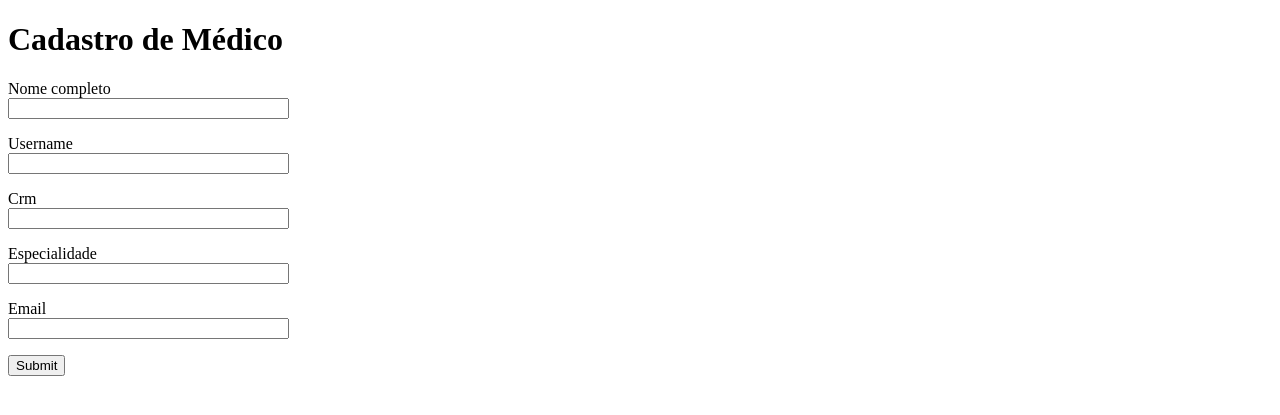
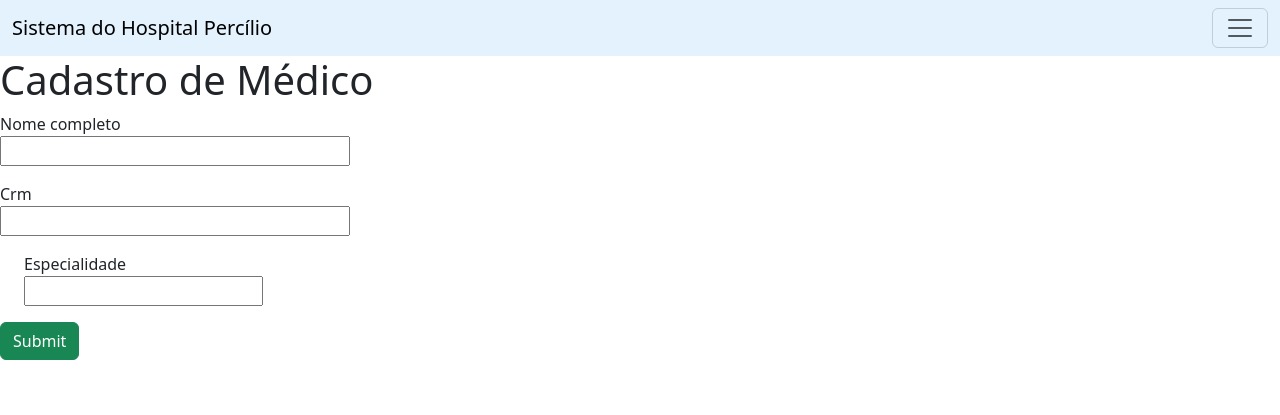
Before and after one commit to VitoriaBrandao23/Lista-Flask, a Python web app: template projeto_exercicio_flask/app/templates/medico_form.html in a window 1280 px wide. Shown: the top 415 px of the page. Run offline with Jinja, Linux system fonts and the light colour scheme; the template is opened without the code that fills it, so the values that code supplies are empty, except form fields; form fields are guessed from the names that the template uses.

Commit message:
templates com brootstrap em andamento

```diff
--- a/projeto_exercicio_flask/app/forms/medico_form.py
+++ b/projeto_exercicio_flask/app/forms/medico_form.py
@@ -15,10 +15,8 @@ especialidades = ['Cardiologia', 'Dermatologia',
 
 class MedicoForm(FlaskForm):
     nome_completo = StringField('Nome Completo', validators=[DataRequired(), Length(min=5, max=100)])
-    username = StringField('Nome de Usuário', validators=[DataRequired(), Length(min=5, max=100)])
     crm = StringField('CRM', validators=[DataRequired(), Length(min=8, max=8)])
     especialidade = SelectField('Especialidade', choices = especialidades)
-    email = EmailField('Email', validators=[DataRequired(), Email()])
     submit = SubmitField('Cadastrar Médico')
 
 class ConfirmaApagarForm(FlaskForm):
--- a/projeto_exercicio_flask/app/routes.py
+++ b/projeto_exercicio_flask/app/routes.py
@@ -6,7 +6,7 @@ from app.controllers.MedicoController import MedicoController
 
 @app.route('/')
 def index():
-    return render_template('index.html')
+    return render_template('base.html')
 
 @app.route('/medicos/novo', methods = ['GET', 'POST'])
 def medicoNovo():
@@ -15,7 +15,7 @@ def medicoNovo():
         sucesso = MedicoController.salvar(formulario)
         if sucesso:
             flash("Médico cadastrado com sucesso!", category="success")
-            return render_template("index.html")
+            return render_template("base.html")
         else:
             flash("Erro ao cadastrar novo médico.", category="error")
             return render_template("medico_form.html", form = formulario)
@@ -42,7 +42,6 @@ def atualizar_medico(id):
 
     return render_template('medico_form.html', form=form, medico=medico)
 
-
 @app.route("/medicos/<int:id>/quero_excluir", methods=["GET"])
 def quero_excluir(id):
     medico = MedicoController.buscar_por_medico(id)
--- a/projeto_exercicio_flask/app/templates/base.html
+++ b/projeto_exercicio_flask/app/templates/base.html
@@ -3,10 +3,36 @@
 <head>
     <meta charset="UTF-8">
     <meta name="viewport" content="width=device-width, initial-scale=1.0">
-    <title>{% block titulo %} {% endblock %}</title>
+
+    <!--importando do bootstrap e font-awesome-->
+    <link rel="stylesheet" href="https://cdn.jsdelivr.net/npm/bootstrap@5.3.0/dist/css/bootstrap.min.css">
+    <link rel="stylesheet" href="https://cdnjs.cloudflare.com/ajax/libs/font-awesome/6.5.0/css/all.min.css">
+
+    <title>{% block titulo %}Hospital Percílio{% endblock %}</title>
 </head>
 <body>
+    <nav class="navbar" style="background-color: #e3f2fd;" data-bs-theme="light">
+        <div class="container-fluid">
+          <a class="navbar-brand" href="#">Sistema do Hospital Percílio</a>
+          <button class="navbar-toggler" type="button" data-bs-toggle="collapse" data-bs-target="#navbarNav" aria-controls="navbarNav" aria-expanded="false" aria-label="Toggle navigation">
+            <span class="navbar-toggler-icon"></span>
+          </button>
+          <div class="collapse navbar-collapse" id="navbarNav">
+            <ul class="navbar-nav">
+              <li class="nav-item">
+                <a class="nav-link active" aria-current="page" href="{{url_for('medicoNovo')}}">Cadastrar Médico</a>
+              </li>
+              <li class="nav-item">
+                <a class="nav-link" href="{{url_for('ver_medicos')}}">Lista de Médicos</a>
+              </li>
+            </ul>
+          </div>
+        </div>
+      </nav>
+
     {% block conteudo %}
     {% endblock %}
+
+    <script src="https://cdn.jsdelivr.net/npm/bootstrap@5.3.0/dist/js/bootstrap.bundle.min.js"></script>
 </body>
 </html>
--- a/projeto_exercicio_flask/app/templates/medico_form.html
+++ b/projeto_exercicio_flask/app/templates/medico_form.html
@@ -4,41 +4,31 @@
 <h1>Cadastro de Médico</h1>
 <form action="" method="post" novalidate>
     {{ form.hidden_tag() }}
-    <p>
+    <div class="mb-3">
         {{ form.nome_completo.label }} <br/>
         {{ form.nome_completo(size=32) }} <br/>
         {% for error in form.nome_completo.errors %}
             <span style="color: red;">[{{ error }}]</span>
         {% endfor %}
-    </p>
-    <p>
-        {{ form.username.label }} <br/>
-        {{ form.username(size=32) }} <br/>
-        {% for error in form.username.errors %}
-            <span style="color: red;">[{{ error }}]</span>
-        {% endfor %}
-    </p>
-    <p>
+    </div>
+    <div class="mb-3">
         {{ form.crm.label }} <br/>
         {{ form.crm(size=32) }} <br/>
         {% for error in form.crm.errors %}
             <span style="color: red;">[{{ error }}]</span>
         {% endfor %}
-    </p>
-    <p>
+    </div>
+    <div class="mb-3 form-check" class="form-select form-select-sm" aria-label="Small select example">
         {{ form.especialidade.label }} <br/>
-        {{ form.especialidade(size=32) }} <br/>
+        {{ form.especialidade() }} <br/>
         {% for error in form.especialidade.errors %}
             <span style="color: red;">[{{ error }}]</span>
         {% endfor %}
-    </p>
-    <p>
-        {{ form.email.label }} <br/>
-        {{ form.email(size=32) }} <br/>
-        {% for error in form.email.errors %}
-            <span style="color: red;">[{{ error }}]</span>
-        {% endfor %}
-    </p>
-    <p>{{ form.submit() }}</p>
-</form>
+    </div>
+
+    <button type="submit" class="btn btn-success">
+        {{ 'Salvar Alterações' if form.nome_completo.data else form.submit.label.text }}
+    </button>
+
+  </form>
 {% endblock %}
--- a/projeto_exercicio_flask/app/templates/quero_excluir.html
+++ b/projeto_exercicio_flask/app/templates/quero_excluir.html
@@ -6,7 +6,7 @@
 <form action="{{url_for('excluir_medico', id = medico.id)}}" method="post" novalidate>
     {{ form.hidden_tag() }}
     <h1>Tem certeza que deseja apagar {{medico.nome_completo}}?</h1>
-    {{ form.submit() }}
-    <a href="{{ url_for('ver_medicos') }}">Cancelar</a>
+    <button type="submit" class="btn btn-danger">{{ form.submit() }}</button>
+    <a href="{{ url_for('ver_medicos') }}" class="btn btn-secondary">Cancelar</a>
 </form>
 {% endblock %}
```
Also changed, not shown: projeto_exercicio_flask/app/templates/medico_lista.html (+23 -6 lines).
